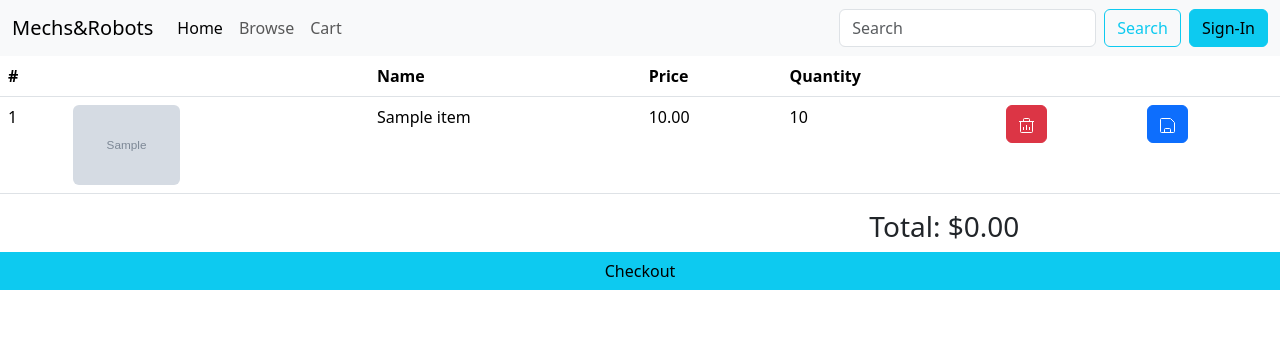
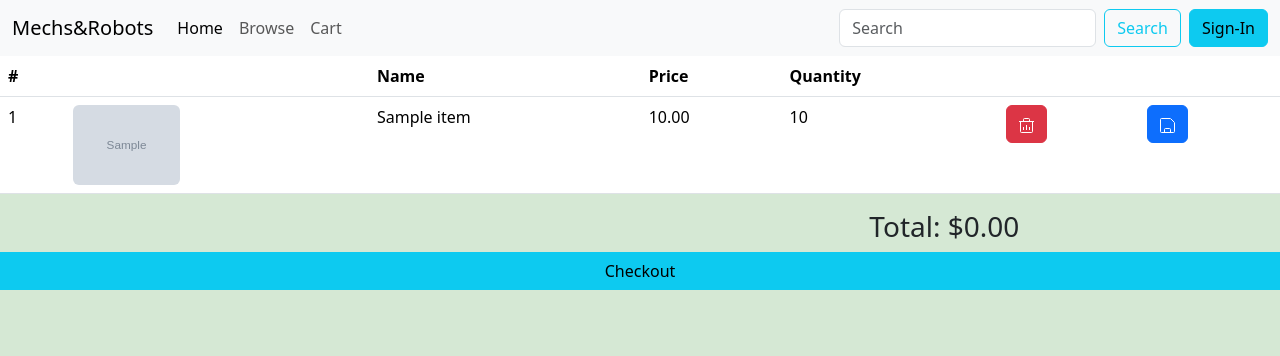
Before and after one commit to TIMPRO12/Mechs-Robots, a Flask app: template templates/cartpage.html.jinja in a window 1280 px wide. Shown: the top 356 px of the page. Run offline with Flask 3, Linux system fonts and the light colour scheme; the template is opened without the code that fills it: most values are stand-ins (such as "Sample title", 1, 10 or a date in 2020); grey boxes marked "Sample" are stand-in pictures.

Commit message:
for cyber

```diff
--- a/main.py
+++ b/main.py
@@ -57,7 +57,7 @@ def load_user(user_id):
 
 def connect_db():
     conn = pymysql.connect(
-        host = "10.100.34.80",
+        host = "db.steamcenter.tech",
         database = "cpaynter_Mechs&Robots",
         user = 'cpaynter',
         password = conf.password,
--- a/static/styles.css
+++ b/static/styles.css
@@ -0,0 +1,6 @@
+.bg-cstm-cyan{
+    background-color: #CEFFFA;
+}
+.bg-cstm-green{
+        background-color: #D5E8D4;
+    }
--- a/templates/browse.html.jinja
+++ b/templates/browse.html.jinja
@@ -4,7 +4,9 @@
     <meta charset="utf-8">
     <meta name="viewport" content="width=device-width, initial-scale=1">
     <title>Mechs&Robots</title>
+    <link href="/static/styles.css" rel="stylesheet" integrity="sha384-QWTKZyjpPEjISv5WaRU9OFeRpok6YctnYmDr5pNlyT2bRjXh0JMhjY6hW+ALEwIH" crossorigin="anonymous">
     <link href="https://cdn.jsdelivr.net/npm/bootstrap@5.3.3/dist/css/bootstrap.min.css" rel="stylesheet" integrity="sha384-QWTKZyjpPEjISv5WaRU9OFeRpok6YctnYmDr5pNlyT2bRjXh0JMhjY6hW+ALEwIH" crossorigin="anonymous">
+
   </head>
   <body>
   {% include "components/navbar.html.jinja" %}
--- a/templates/cartpage.html.jinja
+++ b/templates/cartpage.html.jinja
@@ -5,10 +5,11 @@
     <meta charset="utf-8">
     <meta name="viewport" content="width=device-width, initial-scale=1">
     <title>Mechs&Robots</title>
+    <link href="/static/styles.css" rel="stylesheet" integrity="sha384-QWTKZyjpPEjISv5WaRU9OFeRpok6YctnYmDr5pNlyT2bRjXh0JMhjY6hW+ALEwIH" crossorigin="anonymous">
     <link href="https://cdn.jsdelivr.net/npm/bootstrap@5.3.3/dist/css/bootstrap.min.css" rel="stylesheet"integrity="sha384-QWTKZyjpPEjISv5WaRU9OFeRpok6YctnYmDr5pNlyT2bRjXh0JMhjY6hW+ALEwIH" crossorigin="anonymous">
 </head>
 
-<body>
+<body class="bg-cstm-green">
     {% include "components/navbar.html.jinja" %}
 
     <table class="table">
--- a/templates/checkout.html.jinja
+++ b/templates/checkout.html.jinja
@@ -4,6 +4,7 @@
     <meta charset="utf-8">
     <meta name="viewport" content="width=device-width, initial-scale=1">
     <title>Mechs&Robots</title>
+    <link href="/static/styles.css" rel="stylesheet" integrity="sha384-QWTKZyjpPEjISv5WaRU9OFeRpok6YctnYmDr5pNlyT2bRjXh0JMhjY6hW+ALEwIH" crossorigin="anonymous">
     <link href="https://cdn.jsdelivr.net/npm/bootstrap@5.3.3/dist/css/bootstrap.min.css" rel="stylesheet" integrity="sha384-QWTKZyjpPEjISv5WaRU9OFeRpok6YctnYmDr5pNlyT2bRjXh0JMhjY6hW+ALEwIH" crossorigin="anonymous">
   </head>
   <body>
--- a/templates/homepage.html.jinja
+++ b/templates/homepage.html.jinja
@@ -4,6 +4,7 @@
     <meta charset="utf-8">
     <meta name="viewport" content="width=device-width, initial-scale=1">
     <title>Mechs&Robots</title>
+    <link href="/static/styles.css" rel="stylesheet" integrity="sha384-QWTKZyjpPEjISv5WaRU9OFeRpok6YctnYmDr5pNlyT2bRjXh0JMhjY6hW+ALEwIH" crossorigin="anonymous">
     <link href="https://cdn.jsdelivr.net/npm/bootstrap@5.3.3/dist/css/bootstrap.min.css" rel="stylesheet" integrity="sha384-QWTKZyjpPEjISv5WaRU9OFeRpok6YctnYmDr5pNlyT2bRjXh0JMhjY6hW+ALEwIH" crossorigin="anonymous">
   </head>
   <body>
--- a/templates/product.html.jinja
+++ b/templates/product.html.jinja
@@ -4,7 +4,8 @@
     <meta charset="utf-8">
     <meta name="viewport" content="width=device-width, initial-scale=1">
     <title>{{product["name"]}}</title>
-    <link href="https://cdn.jsdelivr.net/npm/bootstrap@5.3.3/dist/css/bootstrap.min.css" rel="stylesheet" integrity="sha384-QWTKZyjpPEjISv5WaRU9OFeRpok6YctnYmDr5pNlyT2bRjXh0JMhjY6hW+ALEwIH" crossorigin="anonymous">
+    <link href="/static/styles.css" rel="stylesheet" integrity="sha384-QWTKZyjpPEjISv5WaRU9OFeRpok6YctnYmDr5pNlyT2bRjXh0JMhjY6hW+ALEwIH" crossorigin="anonymous">
+    <link href="https://cdn.jsdelivr.net//bootstrap@5.3.3/dist/css/bootstrap.min.css" rel="stylesheet" integrity="sha384-QWTKZyjpPEjISv5WaRU9OFeRpok6YctnYmDr5pNlyT2bRjXh0JMhjY6hW+ALEwIH" crossorigin="anonymous">
   </head>
   <body>
   {% include "components/navbar.html.jinja" %}
--- a/templates/signin.html.jinja
+++ b/templates/signin.html.jinja
@@ -8,6 +8,8 @@
     <meta name="author" content="Mark Otto, Jacob Thornton, and Bootstrap contributors">
     <meta name="generator" content="Hugo 0.122.0">
     <title>Signin</title>
+<link rel="canonical" href="https://getbootstrap.com/docs/5.3/examples/sign-in/">
+<link href="/static/s" rel="stylesheet" integrity="sha384-QWTKZyjpPEjISv5WaRU9OFeRpok6YctnYmDr5pNlyT2bRjXh0JMhjY6hW+ALEwIH" crossorigin="anonymous">
     <link href="https://cdn.jsdelivr.net/npm/bootstrap@5.3.3/dist/css/bootstrap.min.css" rel="stylesheet" integrity="sha384-QWTKZyjpPEjISv5WaRU9OFeRpok6YctnYmDr5pNlyT2bRjXh0JMhjY6hW+ALEwIH" crossorigin="anonymous">
 </head>
 <body>
--- a/templates/signup.html.jinja
+++ b/templates/signup.html.jinja
@@ -9,6 +9,8 @@
     <meta name="generator" content="Hugo 0.122.0">
     <title>Signup</title>
 <link rel="canonical" href="https://getbootstrap.com/docs/5.3/examples/sign-in/">
+<link href="/static/s" rel="stylesheet" integrity="sha384-QWTKZyjpPEjISv5WaRU9OFeRpok6YctnYmDr5pNlyT2bRjXh0JMhjY6hW+ALEwIH" crossorigin="anonymous">
+    <link href="https://cdn.jsdelivr.net/npm/bootstrap@5.3.3/dist/css/bootstrap.min.css" rel="stylesheet" integrity="sha384-QWTKZyjpPEjISv5WaRU9OFeRpok6YctnYmDr5pNlyT2bRjXh0JMhjY6hW+ALEwIH" crossorigin="anonymous">
 <link href="https://cdn.jsdelivr.net/npm/bootstrap@5.3.3/dist/css/bootstrap.min.css" rel="stylesheet" integrity="sha384-QWTKZyjpPEjISv5WaRU9OFeRpok6YctnYmDr5pNlyT2bRjXh0JMhjY6hW+ALEwIH" crossorigin="anonymous">
 
 
```
